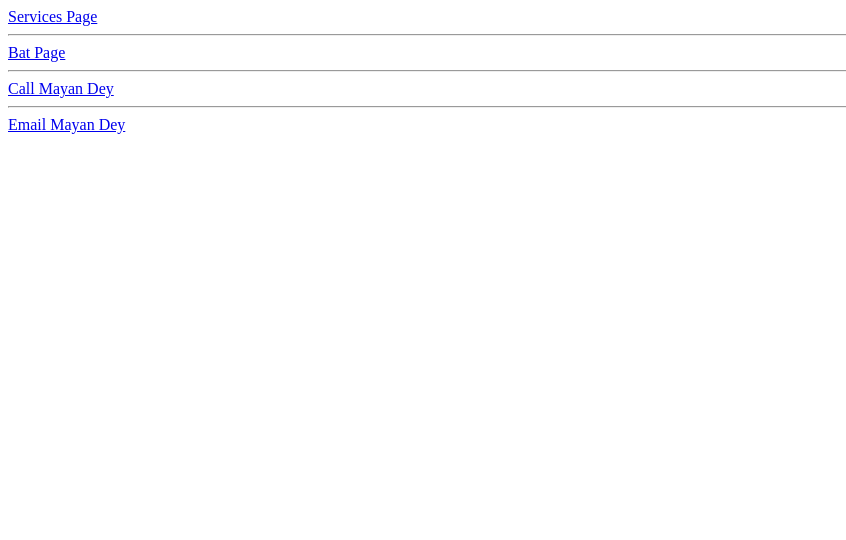
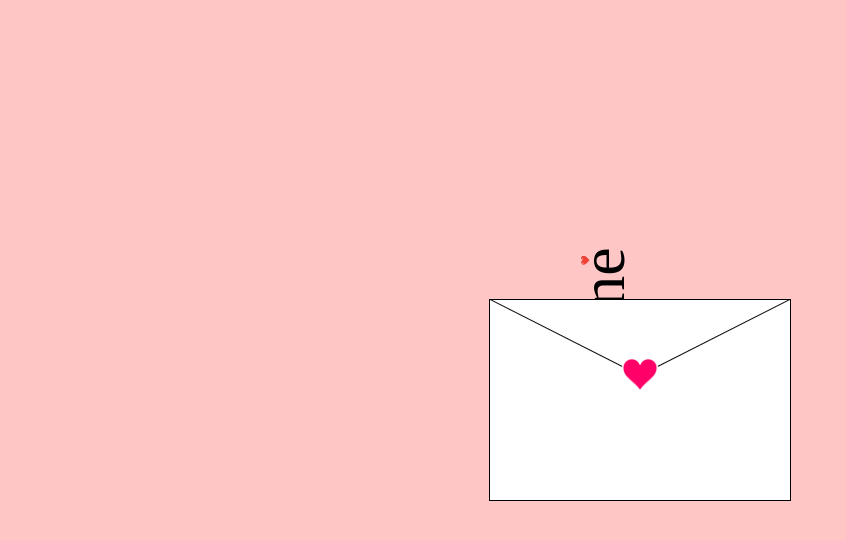
Before and after one commit to priyankshusingh2009/project-01, a plain HTML site: page index.html in a window 1280 px wide. Shown: the whole page, without its empty margins (0-846 px from the left). Drawn offline with Linux system fonts and the light colour scheme; files that its build step writes are made by us from their sources; a web font is replaced by a local one.

Commit message:
Add files via upload
new project with professional help

```diff
--- a/index.html
+++ b/index.html
@@ -1,24 +1,50 @@
 <!DOCTYPE html>
-<html>
+<html lang="en">
+
 <head>
-    <meta charset='utf-8'>
-    <meta http-equiv='X-UA-Compatible' content='IE=edge'>
-    <title>Page Title</title>
-    <meta name='viewport' content='width=device-width, initial-scale=1'>
-    <link rel='stylesheet' type='text/css' media='screen' href='main.css'>
-    <script src='main.js'></script>
+    <meta charset="UTF-8">
+    <meta name="viewport" content="width=device-width, initial-scale=1.0">
+    <title>Valentine's Day card</title>
+    <link
+        href="https://fonts.googleapis.com/css2?family=Annie+Use+Your+Telescope&family=Petemoss&family=Roboto:ital,wght@0,100..900;1,100..900&family=Shantell+Sans:ital,wght@0,300..800;1,300..800&display=swap"
+        rel="stylesheet">
+    <link rel="stylesheet" href="style.css">
 </head>
+
 <body>
+    <div class="envelope">
+        <div class="envelope-lid"></div>
+        <div class="envelope-lid envelope-lid-secondary"></div>
+        <div class="card-wrapper">
+            <div class="card">
+                <div class="card-cover">
+                    <div class="card-side card-side-primary">
+                        <h1 class="card-title">
+                            <span class="card-title-secondary">Happy</span>
+                            <span class="card-title-main">Valentine <span
+                                    class="card-title-apostrophe">❤️</span>s</span>
+                            <span class="card-title-secondary">Day</span>
+                        </h1>
+                    </div>
+                    <div class="card-side card-side-secondary"></div>
+                </div>
+                <div class="card-body">
+                    <p>To my love,</p>
+                    <p> I just want you to know how effortlessly you brighten my world. Your smile feels like home, your
+                        laughter like my favorite song, and your presence turns ordinary moments into memories I want to
+                        keep. You inspire me to be kinder, braver, and more myself. Thank you for being you, exactly as
+                        you are. If today is about love, then this note is simply me saying I choose you, today and with
+                        a hopeful heart for tomorrow. Always, quietly, honestly, without rush, expectations, or fear,
+                        just sincere affection and endless warmth.  —
+                    </p>
+                    <p>Happy Valentine's Day!</p>
+                </div>
+            </div>
+        </div>
+        <div class="heart-seal"></div>
+    </div>
 
+    <script src="./script.js"></script>
+</body>
 
-    <a href="/services.html">Services Page</a>
-    <hr>
-    <a href="/bat.html">Bat Page</a>
-    <hr>
-    <a href="tel:9832622135">Call Mayan Dey</a>
-    <hr>
-    <a href="mailto:mayandey@gmail.com">Email Mayan Dey</a>
-
-
-</body>
 </html>
--- /dev/null
+++ b/script.js
@@ -0,0 +1,16 @@
+const envelope = document.querySelector('.envelope');
+const heartSeal = document.querySelector('.heart-seal');
+let timeoutId;
+
+envelope.addEventListener('mouseover', () => {
+    clearTimeout(timeoutId);
+    heartSeal.style.opacity = 0;
+});
+
+envelope.addEventListener('mouseout', () => {
+    timeoutId = setTimeout(() => {
+        heartSeal.style.opacity = 1;
+    }, 1500);
+});
+
+heartSeal.style.transition = 'opacity 0.3s ease';
--- /dev/null
+++ b/style.css
@@ -0,0 +1,259 @@
+*,
+*::before,
+*::after {
+    box-sizing: border-box;
+    margin: 0;
+    padding: 0;
+}
+
+body {
+    font-family: "Roboto", serif;
+    background-color: #FFC6C6;
+}
+
+.card-wrapper {
+    perspective: 1000px;
+    transform: rotate(-90deg);
+}
+
+.card {
+    width: 180px;
+    height: 280px;
+    background-color: #fff;
+    border: 1px solid;
+    transform-style: preserve-3d;
+    will-change: transform;
+    transition: transform 250ms;
+    box-shadow: inset 5px 0 10px rgba(0, 0, 0, 0.1);
+}
+
+.envelope:hover .card {
+    transform: rotateY(-15deg);
+    transition-delay: 1750ms;
+}
+
+/* Card cover styling */
+.card-cover {
+    position: absolute;
+    inset: 0;
+    text-align: center;
+    outline: 1px solid #000;
+    transform-style: preserve-3d;
+    transform-origin: left;
+    transition: transform 500ms 0ms;
+}
+
+.envelope:hover .card-cover {
+    transform: rotateY(-135deg);
+    transition-delay: 2250ms;
+}
+
+.card-side {
+    position: absolute;
+    inset: 0;
+    backface-visibility: hidden;
+    background-color: #fff;
+    display: grid;
+    place-items: center;
+}
+
+.card-side-secondary {
+    background-color: #fff;
+    transform: rotateY(180deg);
+    box-shadow: inset -5px 0 10px rgba(0, 0, 0, 0.1);
+}
+
+.card-title {
+    position: relative;
+    font-weight: 300;
+    text-align: center;
+    user-select: none;
+}
+
+.card-title span {
+    display: block;
+}
+
+.card-title-secondary{
+    font-size: 16px;
+    letter-spacing: 3px;
+    text-transform: uppercase;
+}
+
+.card-title-main {
+    font-family: "Petemoss", serif;
+    font-size: 64px;
+    font-weight: 400;
+}
+
+.card-title-apostrophe {
+    position: absolute;
+    top: 34px;
+    right: 8px;
+    font-size: 8px;
+}
+
+/* Card body styling */
+.card-body {
+    font-family: "Shantell Sans", serif;
+    padding: 14px;
+}
+
+.card-body p {
+    font-size: 10px;
+    font-weight: 300;
+}
+.card-body p+p {
+    margin-top: 10px;
+}
+
+/* Envelope styling */
+.envelope {
+    width: 300px;
+    height: 200px;
+    background-color: #fff;
+    display: grid;
+    place-content: center;
+    cursor: pointer;
+    position: absolute;
+    top: 50%;
+    left: 50%;
+    transform: translate(-50%, -50%);
+    box-shadow: 0 0 0 1px #000;
+}
+
+.envelope::after {
+    content: '';
+    position: absolute;
+    inset: 0;
+    border-top: 75px solid transparent;
+    border-right: 150px solid white;
+    border-bottom: 125px solid white;
+    border-left: 150px solid white;
+}
+
+.envelope:hover .card-wrapper {
+    animation: show-card 1000ms 600ms forwards;
+}
+
+.envelope:not(:hover) .card-wrapper {
+    animation: hide-card 1000ms forwards;
+}
+
+/* Keyframes */
+@keyframes show-card {
+    50% {
+        transform: translateY(-75%) rotate(-90deg);
+        z-index: -1;
+    }
+
+    100% {
+        transform: translateY(0) rotate(0deg);
+        z-index: 10;
+    }
+}
+
+@keyframes hide-card {
+    0% {
+        z-index: 10;
+        transform: rotate(0deg);
+    }
+
+    50% {
+        transform: translateY(-75%) rotate(-90deg);
+        z-index: -1;
+    }
+
+    100% {
+        transform: translateY(0) rotate(-90deg);
+
+    }
+}
+
+/* Card lid styling */
+.envelope-lid {
+    position: absolute;
+    inset: 0;
+    z-index: 1;
+}
+
+.envelope-lid::before,
+.envelope-lid::after {
+    content: '';
+    position: absolute;
+    top: 0;
+    width: 1px;
+    height: calc(100% - 31.85px);
+    background-color: #000;
+}
+
+.envelope-lid::before {
+    left: 0;
+    transform: rotate(-63.1deg);
+    transform-origin: top left;
+}
+
+.envelope-lid::after {
+    right: 0;
+    transform: rotate(63.1deg);
+    transform-origin: top right;
+}
+
+.envelope-lid-secondary {
+    background-color: #fff;
+    clip-path: polygon(50% 38%, 0 0, 100% 0);
+    transition: transform 500ms 1000ms;
+    transform-origin: top;
+}
+
+.envelope:hover .envelope-lid-secondary {
+    transform: rotateX(180deg);
+    transition-delay: 100ms;
+    animation: open-lid-stacking 500ms forwards;
+
+}
+
+.envelope:not(:hover) .envelope-lid-secondary {
+    animation: close-lid-stacking 1250ms forwards;
+
+}
+
+@keyframes open-lid-stacking {
+    50% {
+        z-index: 1;
+    }
+
+    100% {
+        z-index: -1;
+    }
+}
+
+@keyframes close-lid-stacking {
+
+    0%,
+    50% {
+        z-index: -2;
+
+    }
+
+    100% {
+        z-index: 1;
+    }
+}
+
+/* Heart Seal */
+
+.heart-seal {
+    position: absolute;
+    top: 37%;
+    left: 50%;
+    transform: translate(-50%, -50%);
+    width: 36px;
+    height: 32px;
+    background-image: url("heart-seal.png");
+    background-size: cover;
+    background-repeat: no-repeat;
+    z-index: 2;
+    opacity: 1;
+    transition: opacity 2s ease;
+}
```
Also changed, not shown: heart-seal.png (added).
